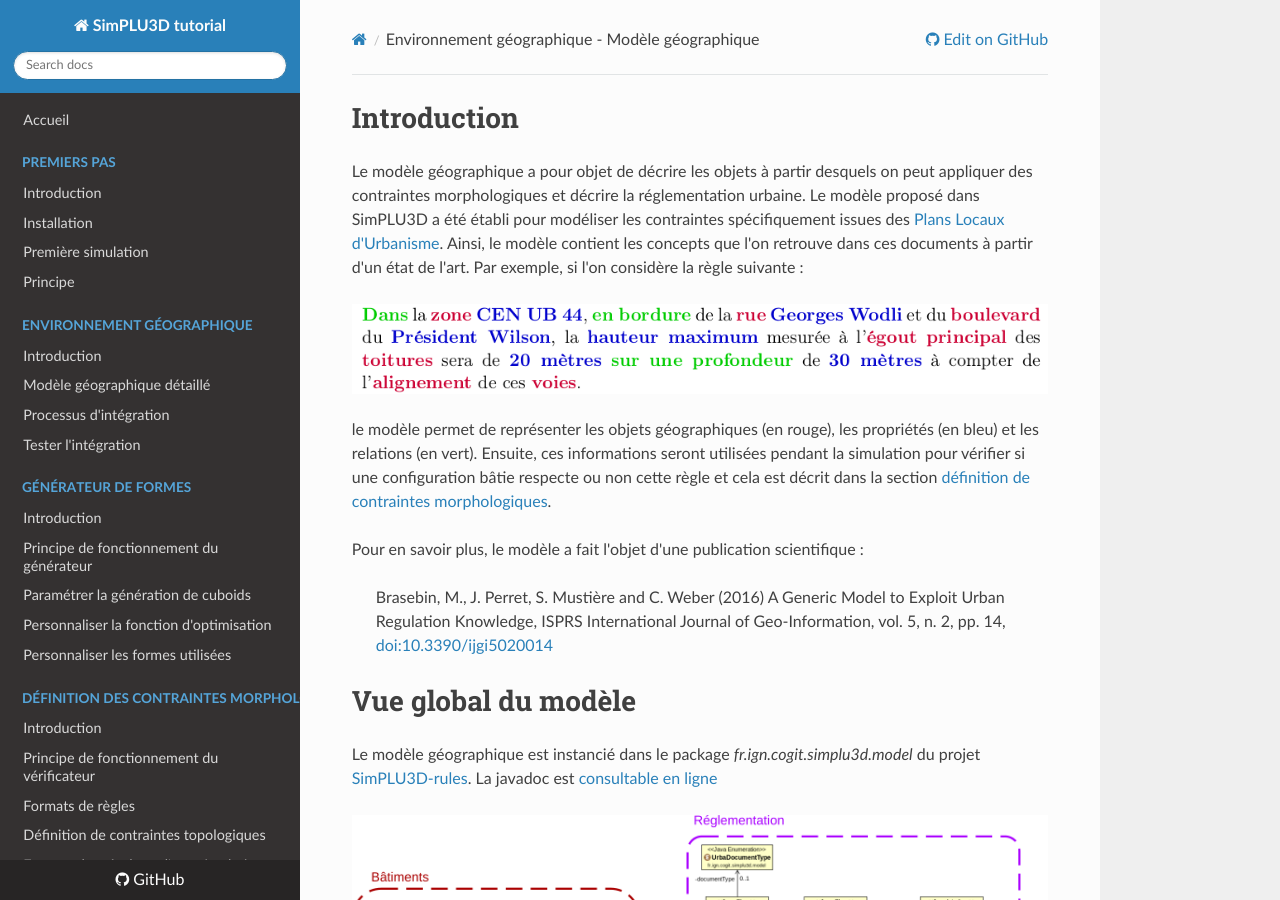
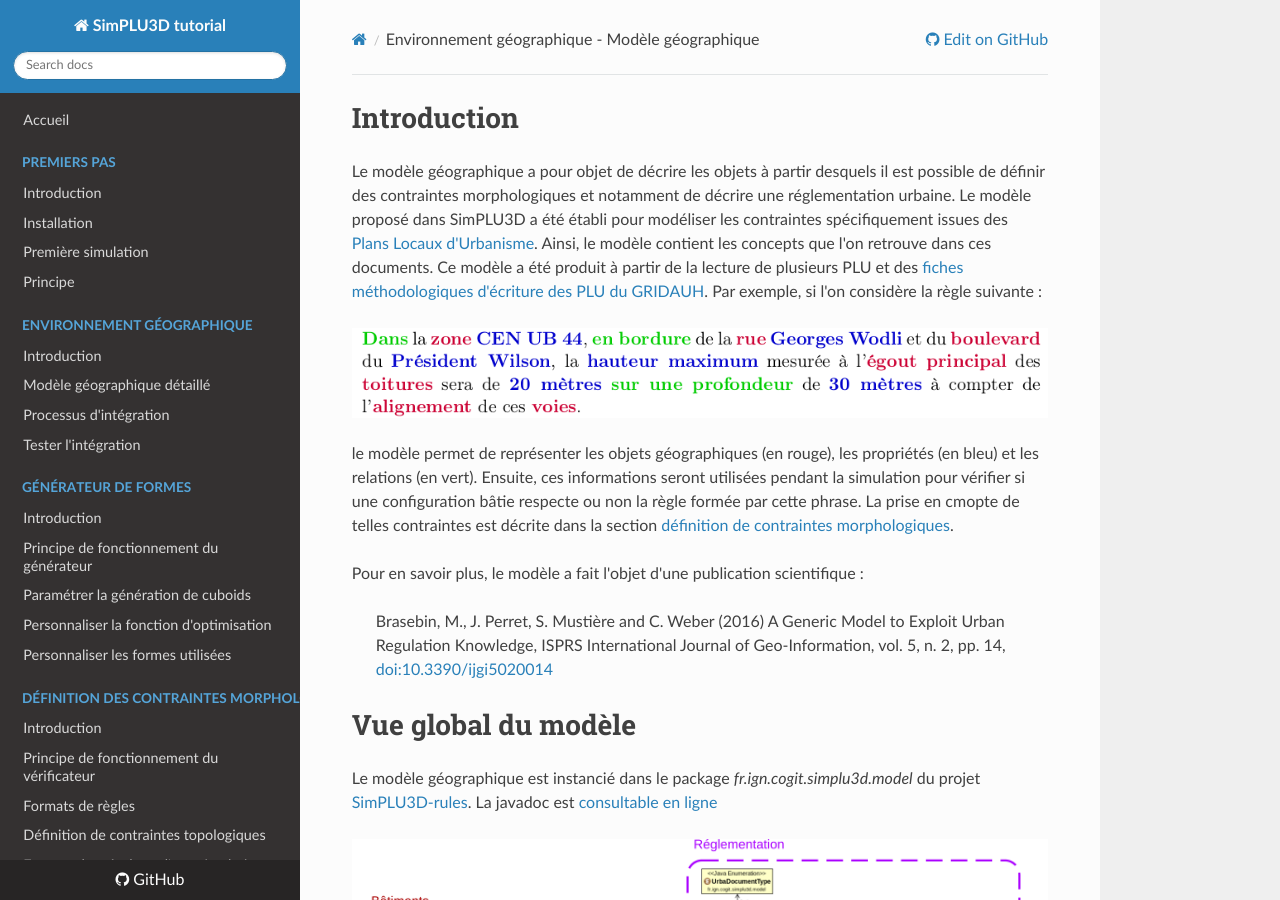
Before and after one commit to SimPLU3D/simplu3D-tutorial, an MkDocs documentation site: the page built from docs/envgeo/modelgeo.md, in a window 1280 px wide and 900 px high. Built offline with MkDocs 1.6.1, drawn with Linux system fonts in a browser that asks for light colours; nearby versions of some CDN libraries.

Commit message:
Update modelgeo.md

```diff
--- a/docs/envgeo/modelgeo.md
+++ b/docs/envgeo/modelgeo.md
@@ -8,14 +8,13 @@ date: 2018-10-26
 
 # Introduction
 
-Le modèle géographique a pour objet de décrire les objets à partir desquels on peut appliquer des contraintes morphologiques et décrire la réglementation urbaine. Le modèle proposé dans SimPLU3D a été établi pour modéliser les contraintes spécifiquement issues des [Plans Locaux d'Urbanisme](https://fr.wikipedia.org/wiki/Plan_local_d%27urbanisme). Ainsi, le modèle contient les concepts que l'on retrouve dans ces documents à partir d'un état de l'art. Par exemple, si l'on considère la règle suivante :
+Le modèle géographique a pour objet de décrire les objets à partir desquels il est possible de définir des contraintes morphologiques et notamment de décrire une réglementation urbaine. Le modèle proposé dans SimPLU3D a été établi pour modéliser les contraintes spécifiquement issues des [Plans Locaux d'Urbanisme](https://fr.wikipedia.org/wiki/Plan_local_d%27urbanisme). Ainsi, le modèle contient les concepts que l'on retrouve dans ces documents. Ce modèle a été produit à partir de la lecture de plusieurs PLU et des [fiches méthodologiques d'écriture des PLU du GRIDAUH](http://www.gridauh.fr/comptes-rendus-de-travaux/ecriture-des-plu/). Par exemple, si l'on considère la règle suivante :
 
 ![Exemple de règle issu du PLU](./img/ex-regle.png)
 
-le modèle permet de représenter les objets géographiques (en rouge), les propriétés (en bleu) et les relations (en vert). Ensuite, ces informations seront utilisées pendant la simulation pour vérifier si une configuration bâtie respecte ou non cette règle et cela est décrit dans la section [définition de contraintes morphologiques](/../rules/intro.md).
+le modèle permet de représenter les objets géographiques (en rouge), les propriétés (en bleu) et les relations (en vert). Ensuite, ces informations seront utilisées pendant la simulation pour vérifier si une configuration bâtie respecte ou non la règle formée par cette phrase. La prise en cmopte de telles contraintes est décrite dans la section [définition de contraintes morphologiques](/../rules/intro.md).
 
 Pour en savoir plus, le modèle a fait l'objet d'une publication scientifique :
-
 
 > Brasebin, M., J. Perret, S. Mustière and C. Weber (2016) A Generic Model to Exploit Urban Regulation Knowledge, ISPRS International Journal of Geo-Information, vol. 5, n. 2, pp. 14, [doi:10.3390/ijgi5020014](https://www.mdpi.com/2220-9964/5/2/14)
 
```
